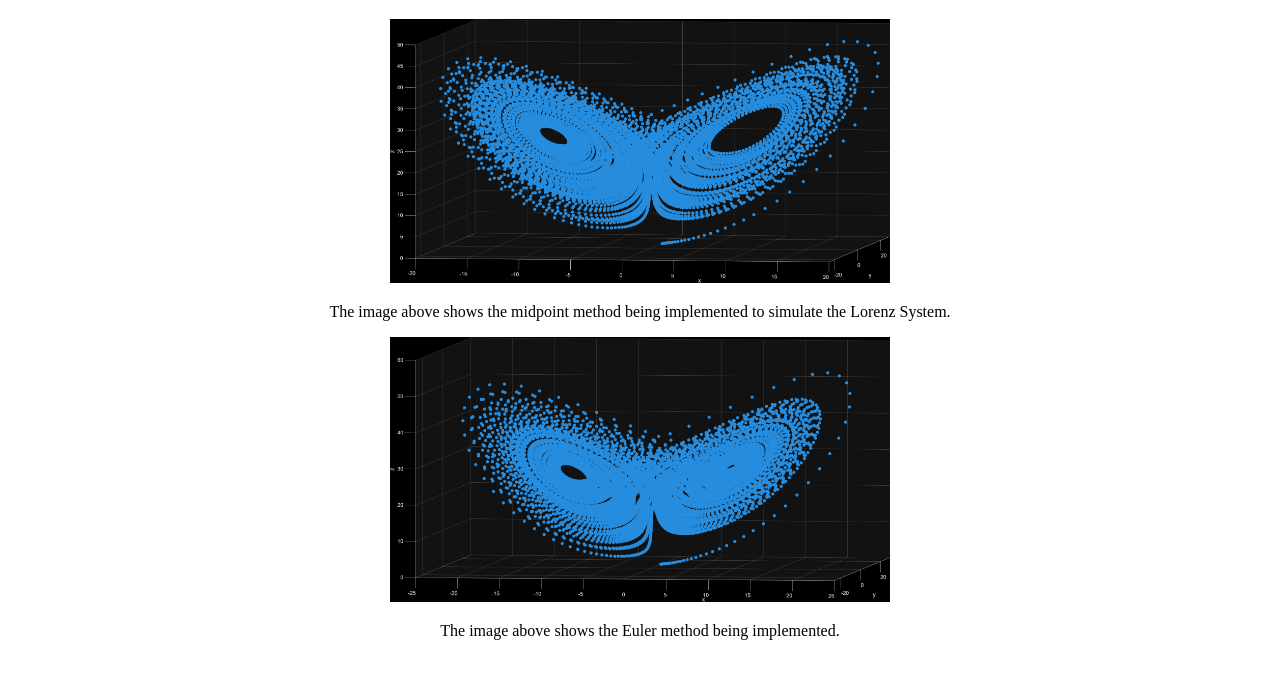
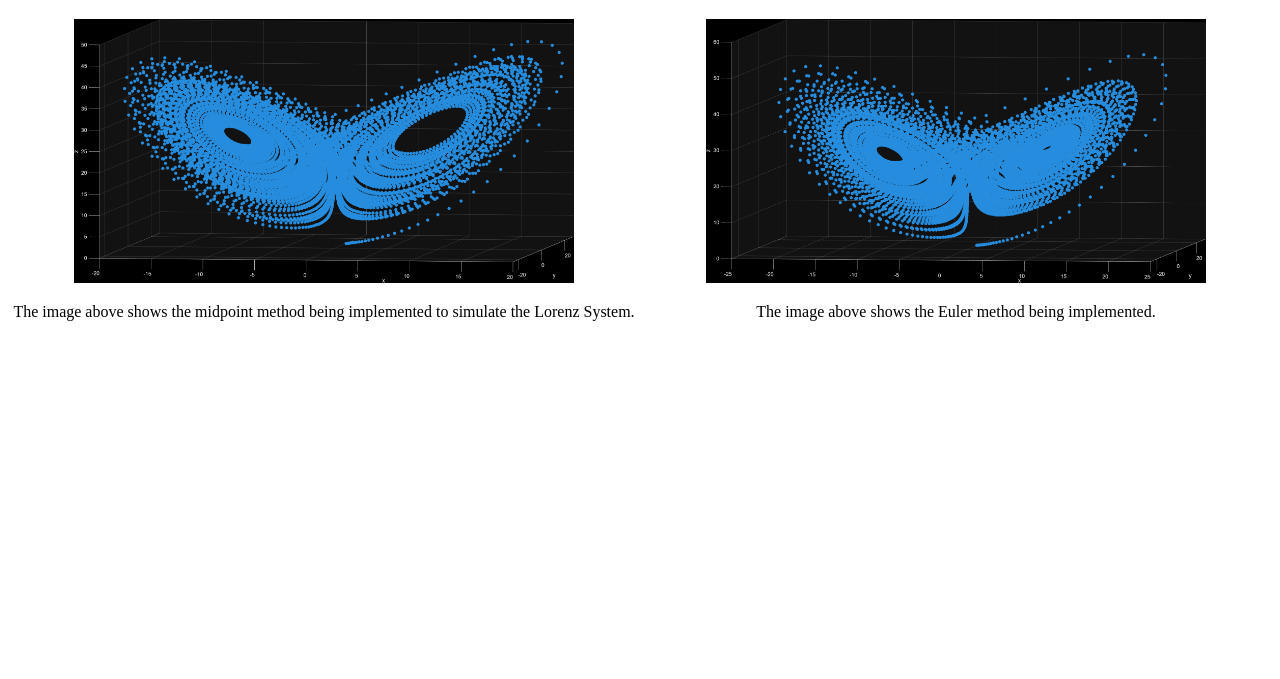
Before and after one commit to Carson-1505/lorenzsim, a plain HTML site: page dist/index.html in a window 1280 px wide. Shown: the part 61-740 px from the top of the page. Drawn offline with Linux system fonts and the light colour scheme.

Commit message:
Add Flex box and wrap

```diff
--- a/dist/index.css
+++ b/dist/index.css
@@ -12,3 +12,14 @@ body {
         transition: 0.2s ease;
     }
 }
+
+.plot-container {
+    display: flex;
+    flex-wrap: wrap;
+}
+.plot {
+    flex: 1;
+}
+.plot img {
+    width: 500px;
+}
--- a/dist/index.html
+++ b/dist/index.html
@@ -10,21 +10,21 @@
 <body>
 
     <h1>Lorenz Plot</h1>
-
-    <div>
-        <img src = "LorenzPlotImage.png" width="500"/>
+    <div class = "plot-container">
+        <div class = "plot">
+            <img src = "LorenzPlotImage.png"/>
             <p>
                 The image above shows the midpoint method being implemented to simulate the Lorenz System.
             </p>
         </div>
-    <div>
-        <img src = "LorenzPlotImage2.png" width="500"/>
+        <div class = "plot">
+            <img src = "LorenzPlotImage2.png"/>
             <p>
                 The image above shows the Euler method being implemented.
             </p>
             <!--<button onclick = "eulerButton()">Euler Method</button>-->
         </div>
-
+    </div>
 </body>
 
 <!--<script>
```
Lines whose indentation alone changed are shown as unchanged.
